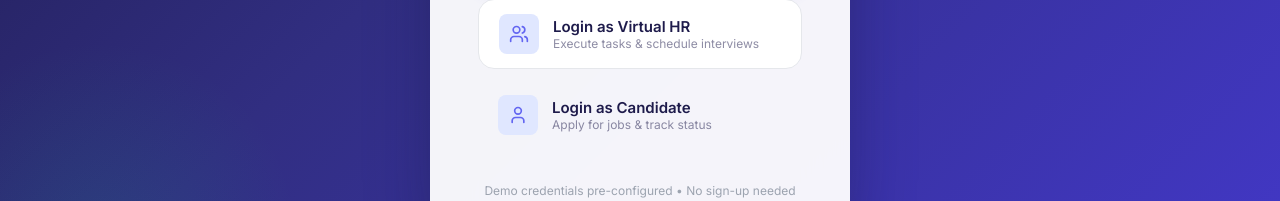
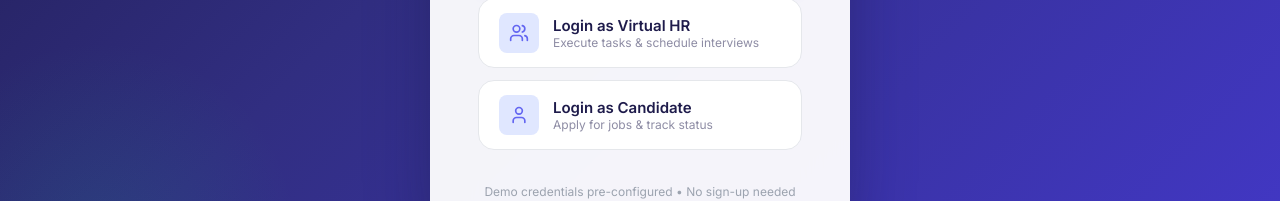
Before and after one commit to halfgojo/salarite, a React (Vite) app in the folder frontend/: page / in a window 1280 px wide. Shown: the part 460-661 px from the top of the page. Built offline with nearby package versions, Linux system fonts and the light colour scheme.

Commit message:
fix: make all login buttons use same card styling with proper border

```diff
--- a/frontend/src/App.jsx
+++ b/frontend/src/App.jsx
@@ -45,7 +45,7 @@ function App() {
             </div>
           </button>
 
-          <button className="login-btn login-btn-candidate" onClick={() => { setRole('candidate'); setUserId(4); }} style={{ background: 'var(--card-bg)', border: '1px solid var(--border)', color: 'var(--text-1)', marginTop: '0.5rem' }}>
+          <button className="login-btn login-btn-candidate" onClick={() => { setRole('candidate'); setUserId(4); }}>
             <span className="login-btn-icon"><User size={20} /></span>
             <div style={{ textAlign: 'left' }}>
               <div>Login as Candidate</div>
--- a/frontend/src/index.css
+++ b/frontend/src/index.css
@@ -779,13 +779,15 @@ tbody tr:last-child td { border-bottom: none; }
   box-shadow: 0 8px 25px rgba(99, 102, 241, 0.4);
 }
 
-.login-btn-hr {
+.login-btn-hr,
+.login-btn-candidate {
   background: var(--surface-color);
   color: var(--text-main);
   border: 1.5px solid var(--border-color);
 }
 
-.login-btn-hr:hover {
+.login-btn-hr:hover,
+.login-btn-candidate:hover {
   border-color: var(--primary-light);
   background: #FAFBFF;
   transform: translateY(-2px);
```
